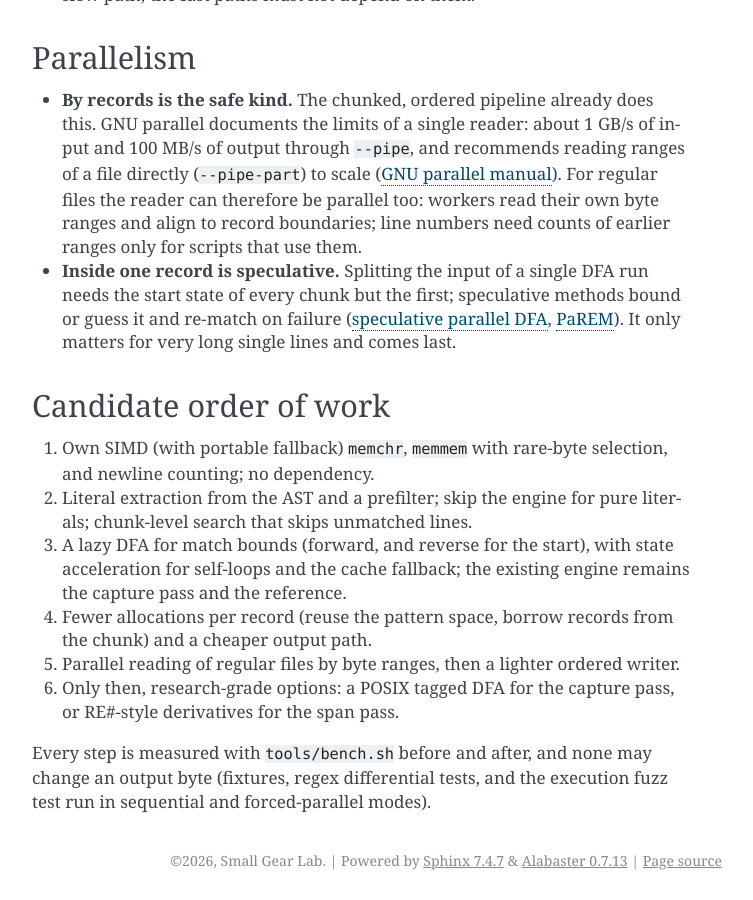
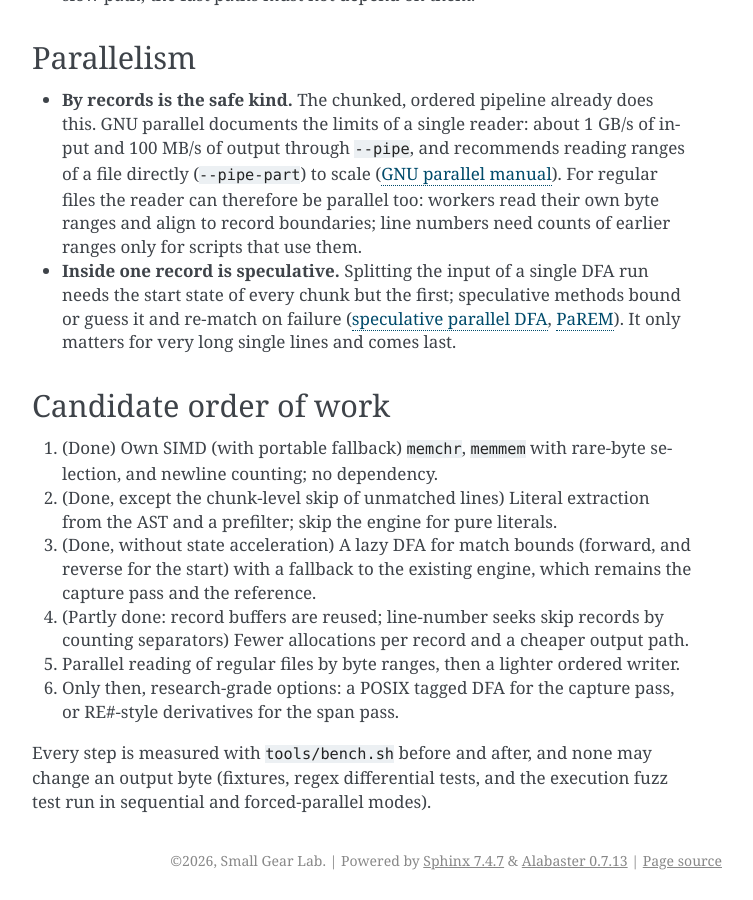
Before and after one commit to small-gear-lab/ripgsed, a Sphinx documentation site: the page built from docs/RESEARCH.md, in a window 1280 px wide and 900 px high, scrolled down 2606 px. Shown: the whole window, without its empty margins (388-1141 px from the left). Built offline with Sphinx 7.4.7, drawn with Linux system fonts in a browser that asks for light colours.

Commit message:
Bring the design and research notes up to date with what is implemented

```diff
--- a/docs/RESEARCH.md
+++ b/docs/RESEARCH.md
@@ -44,10 +44,10 @@ What the literature and existing engines suggest for making ripgsed faster than
 
 ## Candidate order of work
 
-1. Own SIMD (with portable fallback) `memchr`, `memmem` with rare-byte selection, and newline counting; no dependency.
-2. Literal extraction from the AST and a prefilter; skip the engine for pure literals; chunk-level search that skips unmatched lines.
-3. A lazy DFA for match bounds (forward, and reverse for the start), with state acceleration for self-loops and the cache fallback; the existing engine remains the capture pass and the reference.
-4. Fewer allocations per record (reuse the pattern space, borrow records from the chunk) and a cheaper output path.
+1. (Done) Own SIMD (with portable fallback) `memchr`, `memmem` with rare-byte selection, and newline counting; no dependency.
+2. (Done, except the chunk-level skip of unmatched lines) Literal extraction from the AST and a prefilter; skip the engine for pure literals.
+3. (Done, without state acceleration) A lazy DFA for match bounds (forward, and reverse for the start) with a fallback to the existing engine, which remains the capture pass and the reference.
+4. (Partly done: record buffers are reused; line-number seeks skip records by counting separators) Fewer allocations per record and a cheaper output path.
 5. Parallel reading of regular files by byte ranges, then a lighter ordered writer.
 6. Only then, research-grade options: a POSIX tagged DFA for the capture pass, or RE#-style derivatives for the span pass.
 
```
Also changed, not shown: docs/DESIGN.md (+1 -1 lines), docs/ja/DESIGN.md (+1 -1 lines), docs/ja/RESEARCH.md (+4 -4 lines), 2 other files.
